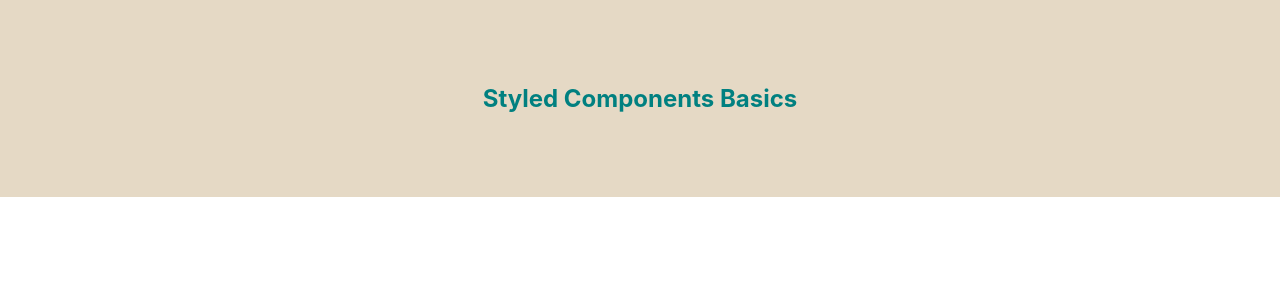
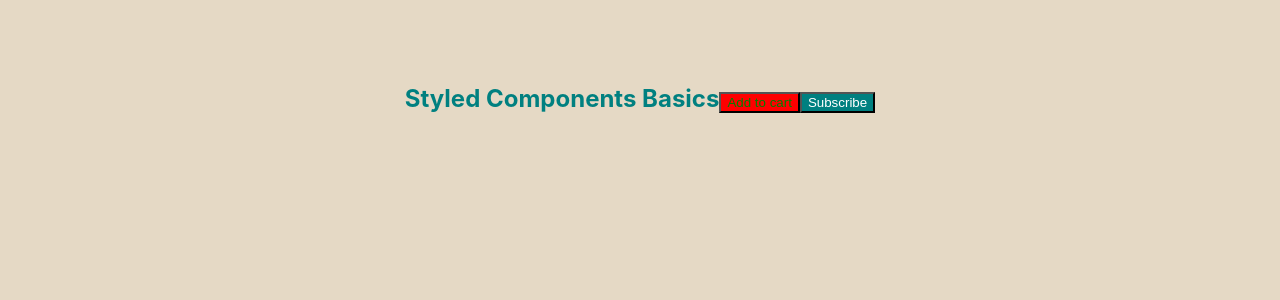
Before and after one commit to Shollytemmy/styled-components-basics, a React (Create React App) app: page / in a window 1280 px wide. Shown: the top 300 px of the page. Built offline with nearby package versions, Linux system fonts and the light colour scheme.

Commit message:
Button components added

```diff
--- a/src/App.js
+++ b/src/App.js
@@ -10,6 +10,13 @@ color: teal;
 const Wrapper = styled.section`
 padding: 4em;
 background-color: #e5d9c5;
+height: 100vh;
+
+`;
+
+const Button = styled.button`
+background-color: ${((props) => props.backgroundColor ==='red' ? 'red' : 'teal')};
+color: ${(props => props.color ==='green' ? 'green' : 'white')}
 
 `;
 
@@ -18,11 +25,12 @@ function App() {
     <Wrapper>
       <Title>
         Styled Components Basics
+        <Button backgroundColor='red' color='green'>Add to cart</Button>
+        <Button backgroundColor='teal' color='white'>Subscribe</Button>
 
       </Title>
+    </Wrapper>
 
-
-    </Wrapper>
   );
 }
 
```
